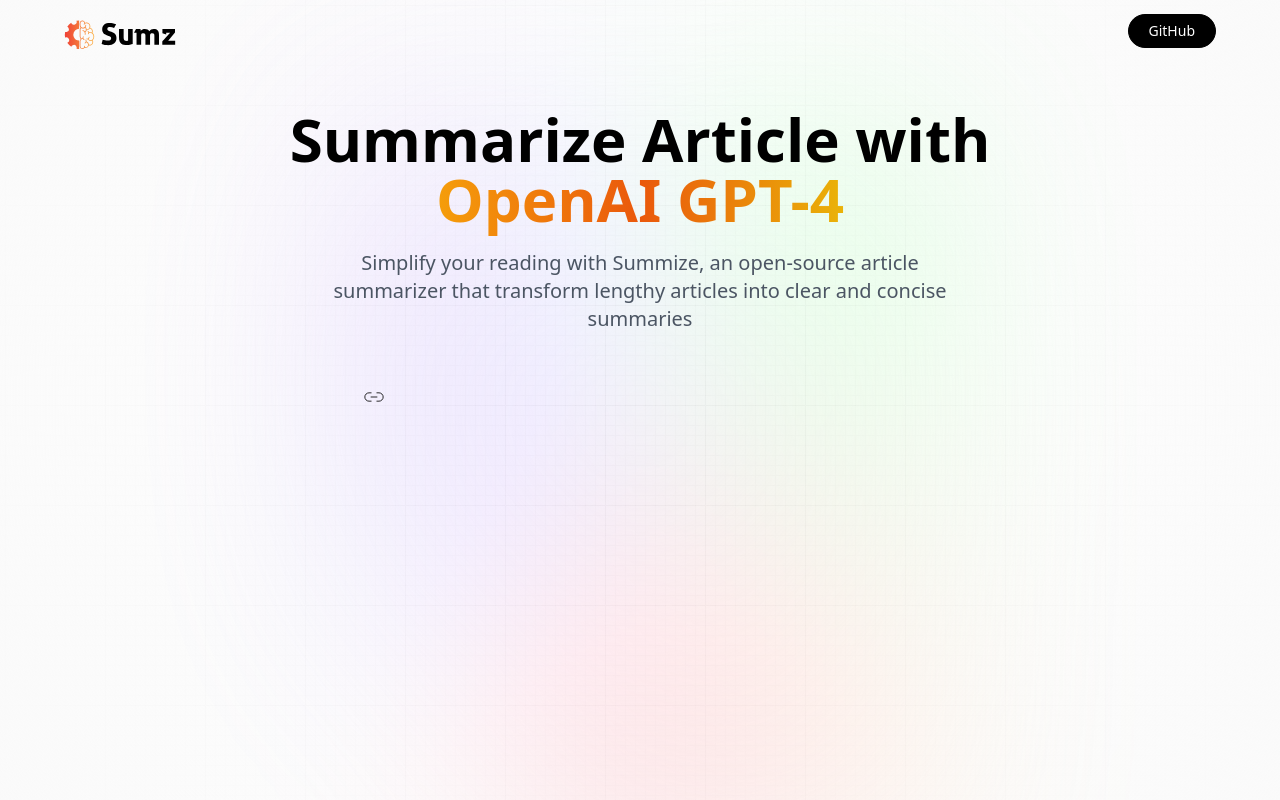
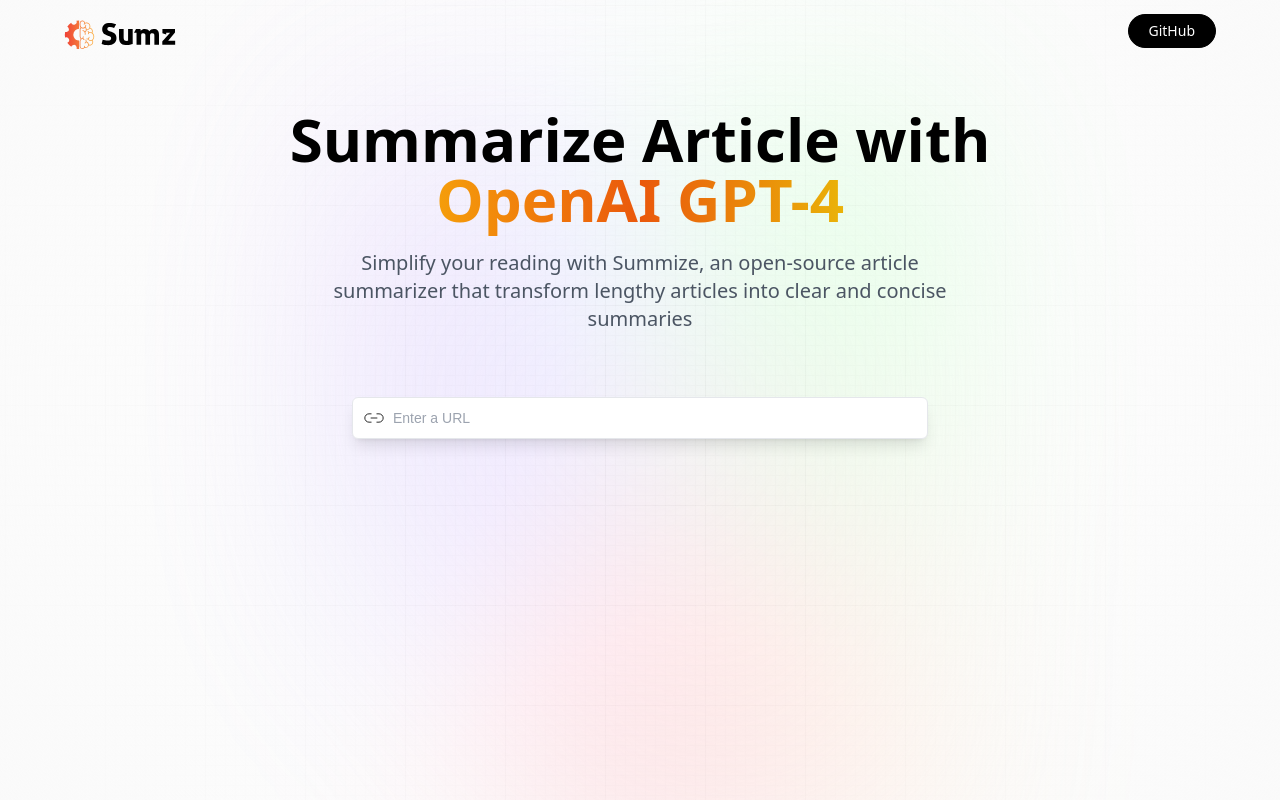
Before and after one commit to saulkurosaki/AI-SUMMARIZER-PROJECT, a React (Vite) app: page / in a window 1280 px wide. Built offline with nearby package versions, Linux system fonts and the light colour scheme; a web font is replaced by a local one.

Commit message:
feat(Demo): implement the complete search input field

```diff
--- a/src/components/Demo.jsx
+++ b/src/components/Demo.jsx
@@ -16,6 +16,15 @@
             alt="link_icon"
             className="absolute left-0 my-2 ml-3 w-5"
           />
+
+          <input
+            type="url"
+            placeholder="Enter a URL"
+            value=""
+            onChange={() => {}}
+            required
+            className="url_input peer"
+          />
         </form>
       </div>
     </section>
```
